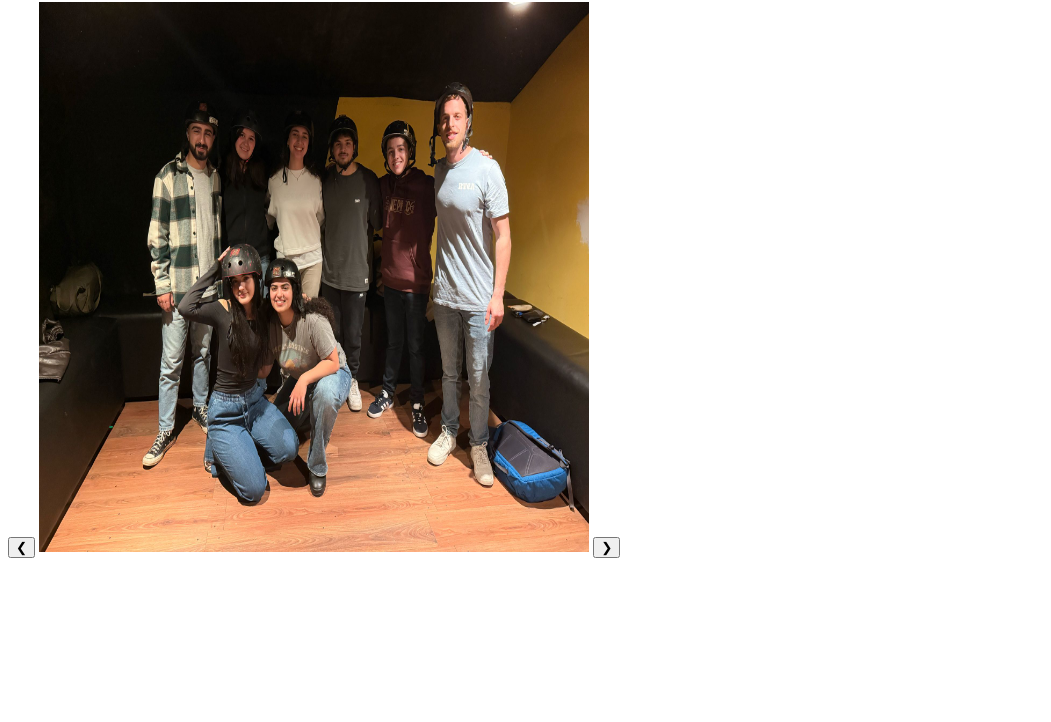
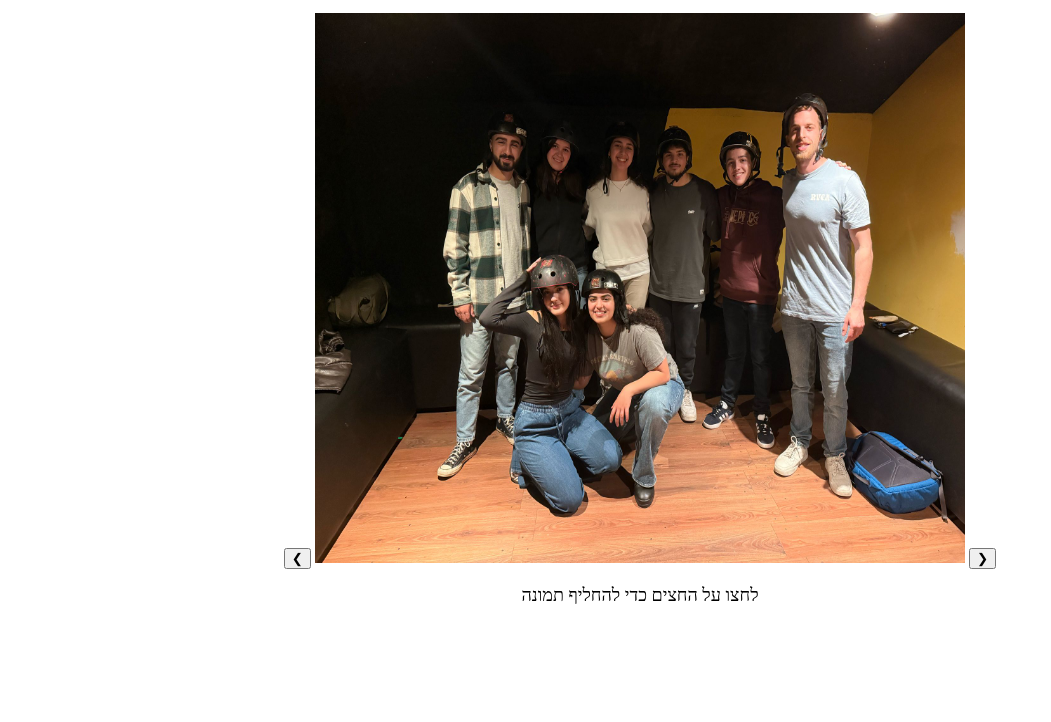
Before and after one commit to DorinAfg/Frontend_Intro_LAB, a plain HTML site: page carousel_project/index.html in a window 1280 px wide. Shown: the part 78-800 px from the top of the page, without its empty margins (0-1051 px from the left). Drawn offline with Linux system fonts and the light colour scheme.

Commit message:
Adding design to a page

```diff
--- a/carousel_project/index.html
+++ b/carousel_project/index.html
@@ -5,16 +5,23 @@
     <meta name="viewport" content="width=device-width, initial-scale=1.0">
     <title>קרוסלת תמונות</title>
 </head>
-<body>
-    <h1>ברוכים הבאים לקרוסלה של צוות הטמעה</h1>
+<body dir="rtl">
+
+    <table width="100%" height="100%" border="0">
+        <tr>
+            <td align="center" valign="middle">
+                <h1>ברוכים הבאים לקרוסלה של צוות הטמעה</h1>
 
     <div>
         <!--left arrow-->
         <button id="prevBtn">&#10094;</button>
-        <img id="carouselImage" src="images_to_carousel/team_1.jpg" alt="Carousel Image" width="550" height="550">
+        <img id="carouselImage" src="images_to_carousel/team_1.jpg" alt="Carousel Image" width="650" height="550">
         <!--right arrow-->
         <button id="nextBtn">&#10095;</button>
+        <p><font size="4">לחצו על החצים כדי להחליף תמונה</font></p>
+
     </div>
+
 
     <script src="script.js"></script>
 </body>
```
